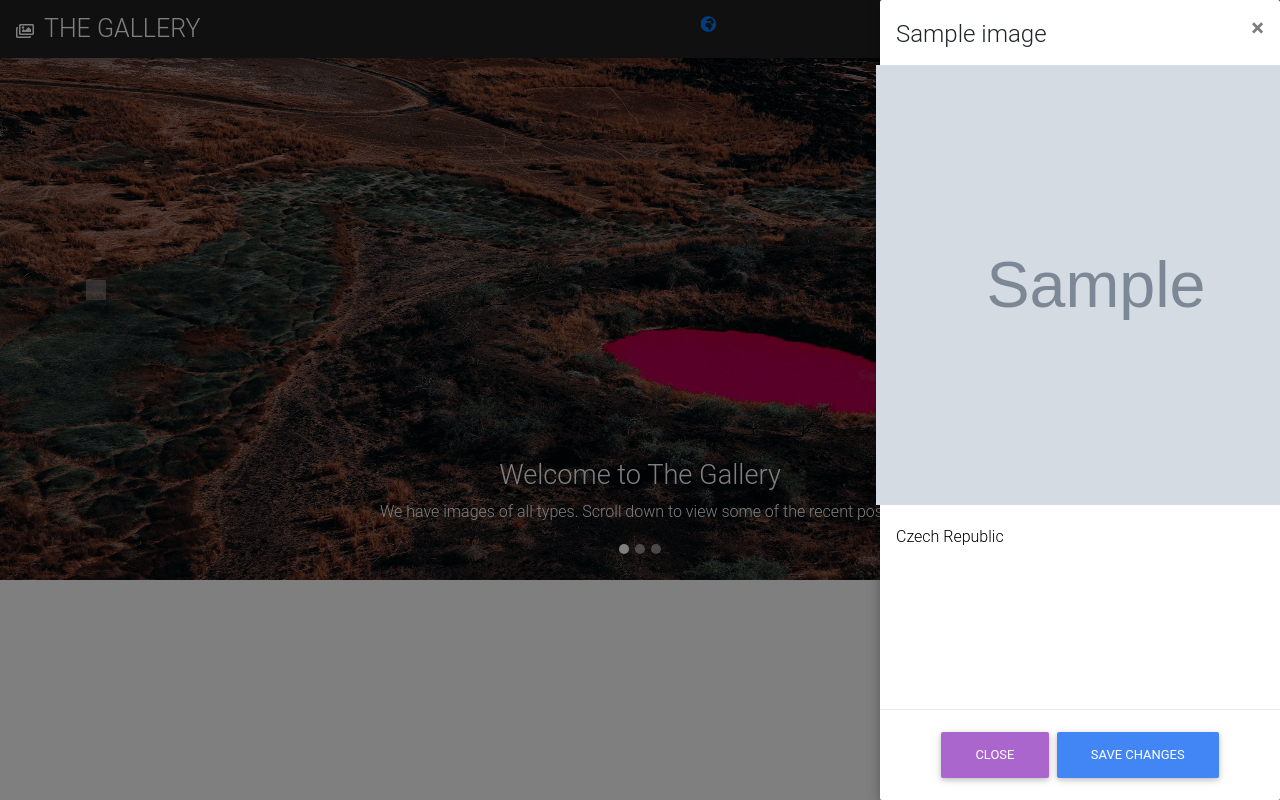
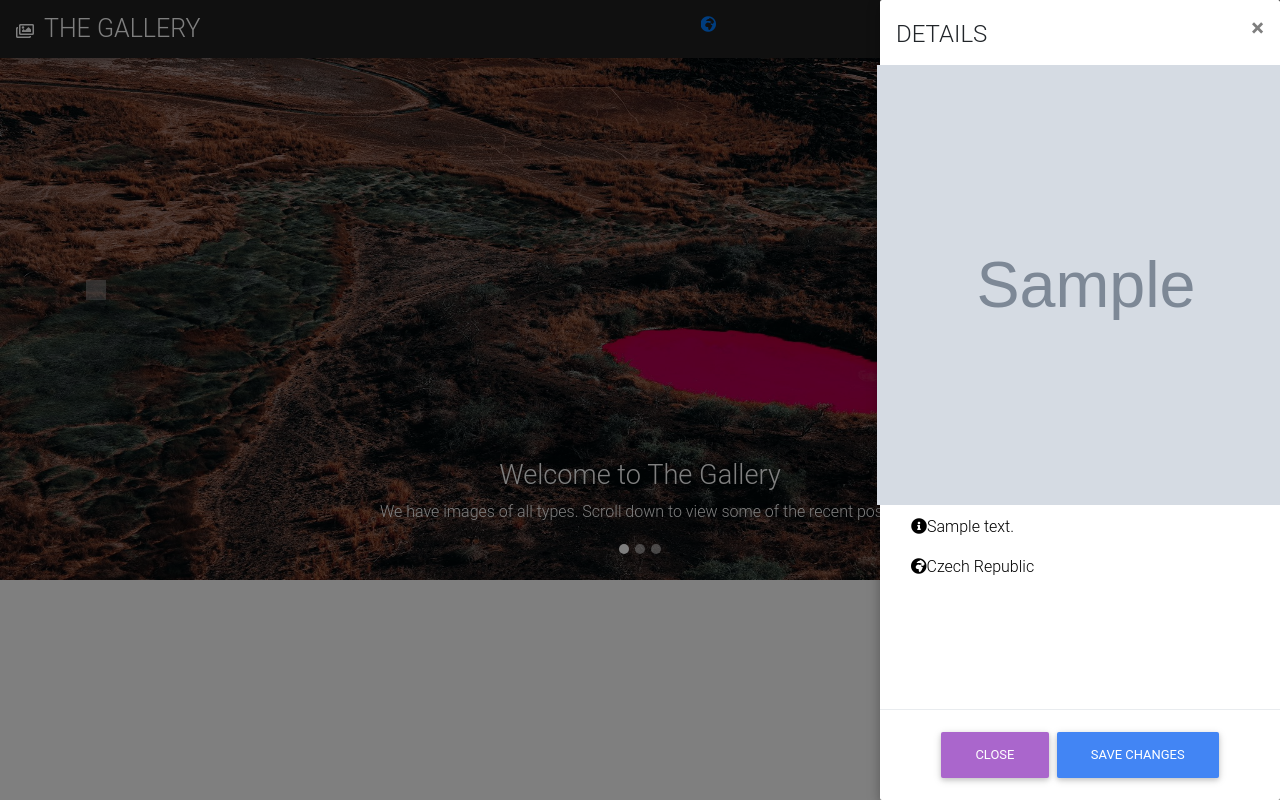
Before and after one commit to sokkyyy/sokkyyy-the-gallery, a Django app: page / in a window 1280 px wide, after a click on "View details". Run offline with Django 3.2, Linux system fonts and the light colour scheme; tables that the repository leaves empty hold one stand-in row (values such as "Sample post"); grey boxes marked "Sample" are stand-in pictures; some libraries are stand-ins or nearby versions; grey boxes are pictures that could not be loaded.

Commit message:
Styling for the home page modal

```diff
--- a/photos/templates/home.html
+++ b/photos/templates/home.html
@@ -94,18 +94,22 @@
 
         <div class="modal-content">
           <div class="modal-header">
-            <h4 class="modal-title w-100" id="myModalLabel">{{image.name}}</h4>
+            <h4 class="modal-title w-100" id="myModalLabel">DETAILS</h4>
             <button type="button" class="close" data-dismiss="modal" aria-label="Close">
               <span aria-hidden="true">&times;</span>
             </button>
           </div>
           <div class="modal-body" >
-            <img src="{{image.image.url}}" class="" alt="zoom" width="400" height="400" style="object-fit: cover;">
+            <img src="{{image.image.url}}" class="" alt="zoom" width="380" height="400" style="object-fit: cover;">
             <div class="mask flex-center waves-effect waves-light">
               <p class="white-text">{{image.name}}</p>
             </div>
-            <p class="black-text">{{image.description}}</p>
-            <p class="black-text">{{image.location.country.name}}</p>
+
+
+            <div class="container" style="margin-top: 30px;">
+              <p class="black-text"><i class="fas fa-info-circle" data-toggle="tooltip" data-placement="top" title="View details"></i>{{image.description}}</p>
+              <p class="black-text"><i class="fas fa-globe-africa"></i>{{image.location.country.name}}</p>
+            </div>
           </div>
           <div class="modal-footer justify-content-center">
             <button type="button" class="btn btn-secondary" data-dismiss="modal">Close</button>
```
